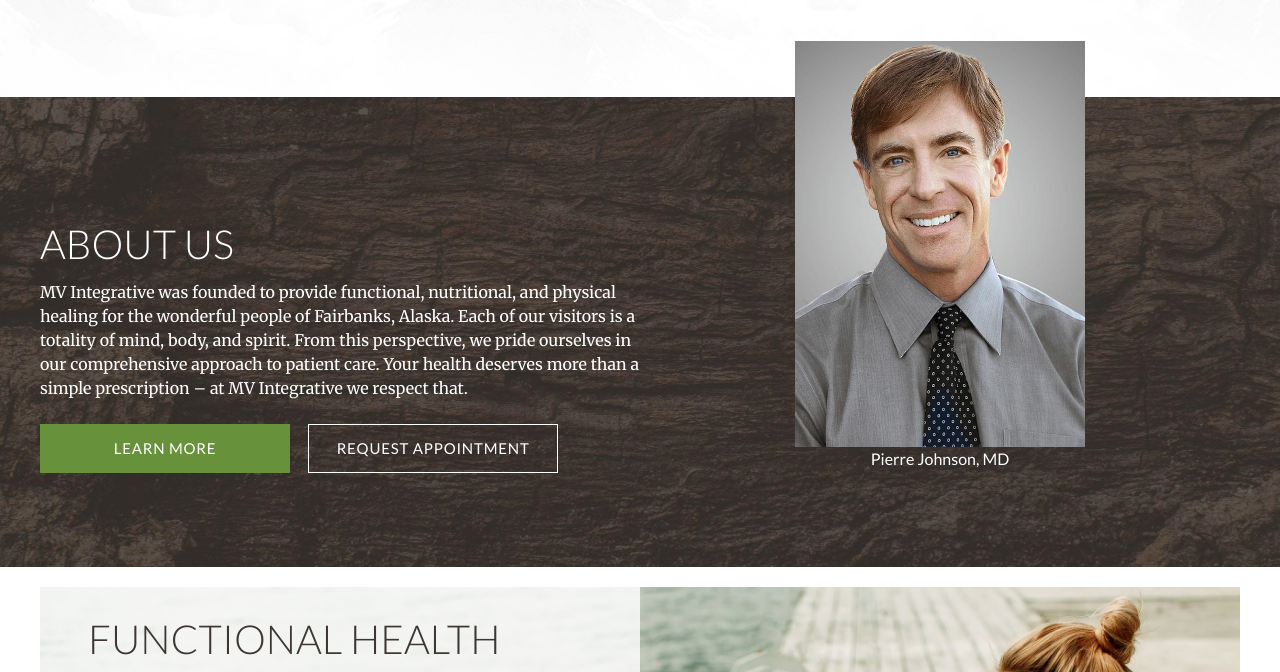
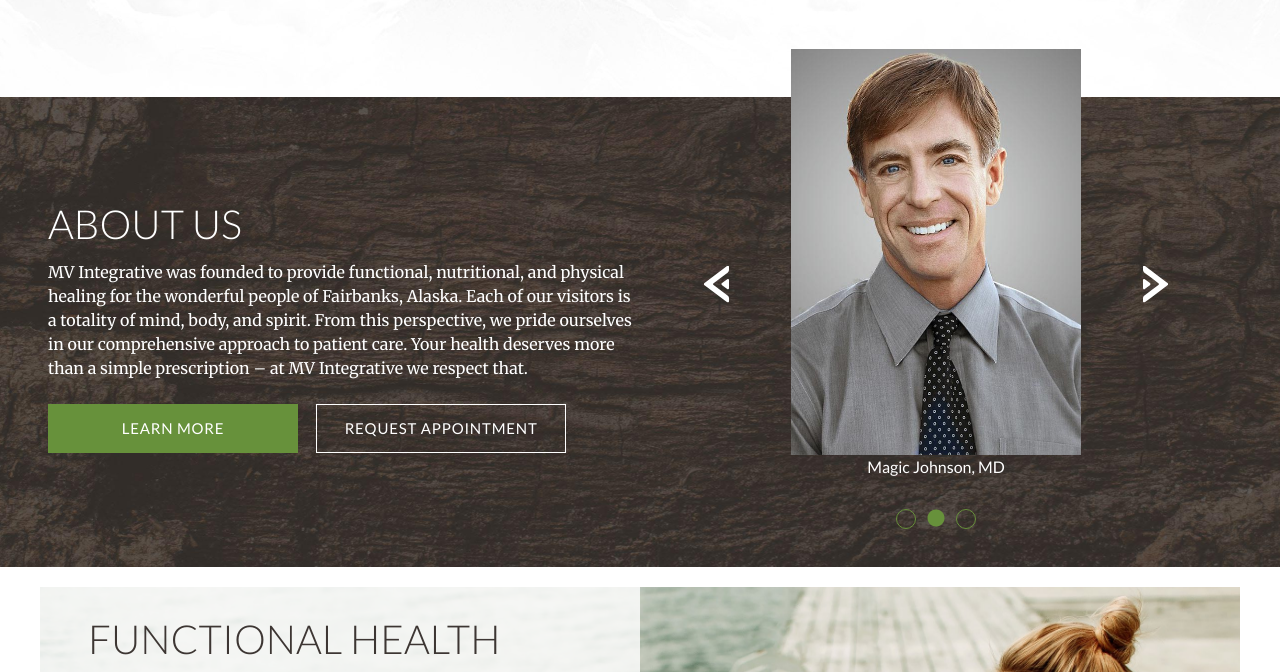
Before and after one commit to drbcreative/MV_Integrative_Front-End, a plain HTML site: page index.html in a window 1280 px wide. Shown: the part 1327-1999 px from the top of the page. Drawn offline with Linux system fonts and the light colour scheme.

Commit message:
art approved and ready to go. unable to get final slider working

```diff
--- a/index.html
+++ b/index.html
@@ -32,7 +32,7 @@
         </a>
       </div>
       <div class="col-middle">
-        <p class="topbar-lead-copy color-dark">
+        <p class="topbar-lead-copy color-dark-accent">
           Refer a friend and you will BOTH receive $25 off your next appointment!
         </p>
       </div>
@@ -228,10 +228,22 @@
         </div>
         <div class="col-right">
           <div class="about--slider-container">
+            <div class="about--slider-nav">
+              <img src="images/arrow-left.svg" alt="" class="about--slider-nav-arrow-left">
+              <img src="images/arrow-right.svg" alt="" class="about--slider-nav-arrow-right">
+            </div>
             <div class="about--slider">
               <div class="slide">
                 <img src="images/doc-portrait-1@2x.jpg" alt="">
                 <p class="slide-caption">Pierre Johnson, MD</p>
+              </div>
+              <div class="slide">
+                <img src="images/doc-portrait-1@2x.jpg" alt="">
+                <p class="slide-caption">Magic Johnson, MD</p>
+              </div>
+              <div class="slide">
+                <img src="images/doc-portrait-1@2x.jpg" alt="">
+                <p class="slide-caption">Don Johnson, MD</p>
               </div>
             </div>
           </div>
@@ -260,6 +272,12 @@
                   services provide comprehensive food guides based on your specific metabolic needs.
                 </p>
               </div>
+              <!-- <div class="tip--slide">
+                <p class="slide--info">
+                  Lorem ipsum, dolor sit amet consectetur adipisicing elit. Placeat odit maxime, quidem est corporis
+                  unde. Possimus excepturi consectetur ut nesciunt tenetur nisi, ea eaque illo, aut rerum non est illum?
+                </p>
+              </div> -->
             </div>
           </div>
         </div>
@@ -335,7 +353,7 @@
       <div class="containerish">
         <div class="section-info">
           <h2 class="color-dark">Visit Our <br class="d-md-none"> Sister Site</h2>
-          <p class="body-copy color-dark mt-3 mb-4 is-italic">
+          <p class="body-copy color-dark mt-3 mb-4 is-italic is-bold">
             For further help with your wellness goals, visit ReviveAK. Our sister site offers TempSure, SculpSure and
             other aesthetic treatments designed to bring your body and mind into a state of full synchrony.
           </p>
@@ -351,10 +369,11 @@
         <div class="section-info">
           <h2 class="color-dark">MASSAGE THERAPY</h2>
           <p class="body-copy color-dark mt-3 mb-4 is-italic">
-            Lorem ipsum dolor sit amet, consetetur sadipscing elitr, sed diam nonumy eirmod tempor invidunt ut labore et
-            dolore magna aliquyam erat, sed diam voluptua. At vero eos et accusam et justo duo dolores et ea rebum. Stet
-            clita kasd gubergren, no sea takimata sanctus est Lorem ipsum dolor sit amet. Lorem ipsum dolor sit amet,
-            consetetur.
+            High stress levels often serve to disrupt our quality of life. At MV Integrative, we’re dedicated to
+            optimizing your
+            health and facilitating your wellness goals. Our philosophy is full body synchrony, as such we believe that
+            relaxation
+            through massage therapy can improve not only physical, but emotional and mental health as well.
           </p>
           <div class="ui-btn-group">
             <a href="#" class="ui-btn ui-btn-main">LEARN MORE</a>
@@ -433,11 +452,22 @@
         nextArrow: $('.hero--slider-nav-arrow-right')
       });
       /* about us slider */
+      $('.about--slider').slick({
+        autoplay: true,
+        slidesToShow: 1,
+        slideToScroll: 1,
+        infinite: true,
+        dots: true,
+        prevArrow: $('.about--slider-nav-arrow-left'),
+        nextArrow: $('.about--slider-nav-arrow-right')
+      });
       // $('.tip--info-container').slick({
-      //   dots: true,
+      //   autoplay: true,
       //   arrows: false,
-      //   autoplay: true
-      // });
+      //   slidesToShow: 1,
+      //   slideToScroll: 1,
+      //   infinite: true
+      // })
     });
   </script>
 </body>
--- a/scss/partials/_links.scss
+++ b/scss/partials/_links.scss
@@ -8,7 +8,7 @@
   font-size: 0.8125rem;
   // font-weight: 700;
   line-height: 1rem;
-  color: $color-dark;
+  color: $color-dark-accent;
   @include linkFade;
 
   &:hover {
--- a/scss/partials/_sections.scss
+++ b/scss/partials/_sections.scss
@@ -119,20 +119,27 @@
 
   @include isXLarge {
     height: 470px;
+    padding: 0 3rem;
   }
 
   .containerish {
-    display: grid;
+    height: 100%;
+    // display: grid;
+    // grid-template-columns: minmax(1, 1fr);
     row-gap: 2rem;
 
+    @include isMedium {
+      display: grid;
+      grid-template-columns: minmax(0, 1fr);
+    }
 
     @include isLarge {
-      grid-template-columns: 1.5fr 1fr;
+      grid-template-columns: 1.5fr minmax(0, 1fr);
       // margin-top: -3.5rem;
     }
 
     @include isXLarge {
-      grid-template-columns: 1fr 1fr;
+      grid-template-columns: 1fr minmax(0, 1fr);
       // margin-top: -4rem;
       overflow: visible;
     }
@@ -147,12 +154,87 @@
       // top: -2rem;
 
       @include isXLarge {
-        top: -6rem;
+        top: -3rem;
       }
 
       .about--slider-container {
 
+        .about--slider-nav {
+          position: absolute;
+          top: 50%;
+          transform: translateY(-50%);
+          width: 100%;
+          display: flex;
+          justify-content: space-between;
+          z-index: 999;
+          cursor: pointer;
+
+          @include isLarge {
+            padding: 0 1rem;
+          }
+
+          @include isXLarge {
+            padding: 0 4rem;
+          }
+
+          @include isGiant {
+            padding: 0 8rem;
+          }
+
+          img {
+            width: 25.2px;
+            height: 36.8px;
+          }
+        }
+
         .about--slider {
+
+          .slick-dots {
+            // background: red;
+            position: absolute;
+            left: 50%;
+            transform: translateX(-50%);
+            bottom: -20px;
+            list-style: none;
+            display: block;
+            text-align: center;
+            padding: 0;
+            margin: 0;
+
+            @include isXLarge {
+              bottom: -50px;
+            }
+          }
+
+          .slick-dots li button::before {
+            position: absolute;
+            top: 0;
+            left: 0;
+            // content: "•";
+            width: 20px;
+            height: 20px;
+            font-family: "slick";
+            font-size: 20px;
+            line-height: 20px;
+            text-align: center;
+            color: transparent;
+            border: 1px solid $color-main;
+            border-radius: 50%;
+            opacity: 1;
+            -webkit-font-smoothing: antialiased;
+            -moz-osx-font-smoothing: grayscale;
+          }
+
+          .slick-dots li.slick-active button::before {
+            color: $color-main;
+            opacity: 1;
+            border: none;
+          }
+
+          .slick-track {
+            width: 100vw;
+          }
+
           .slide {
             display: flex;
             flex-direction: column;
@@ -210,7 +292,7 @@
 
       @include isXLarge {
         display: grid;
-        grid-template-columns: 1fr 1fr;
+        grid-template-columns: 1fr minmax(0, 1fr);
       }
 
       .tip--left {
@@ -220,8 +302,10 @@
       }
 
       .tip--right {
+        // background: red;
+        grid-column: 2;
         display: grid;
-        grid-template-rows: 60px 320px;
+        grid-template-rows: 60px minmax(0, 320px);
 
         .tip--slider-nav {
           grid-row: 1;
@@ -243,8 +327,9 @@
 
             .slide--info {
               color: $color-white;
-              font-family: $font-secondary;
+              font-family: $font-primary;
               font-size: 1rem;
+              max-width: 240px;
             }
           }
         }
@@ -317,6 +402,10 @@
       padding: 20px;
       display: flex;
       align-items: center;
+
+      @include isRetina {
+        padding: 0 2rem;
+      }
     }
   }
 }
@@ -355,6 +444,10 @@
 
       @include isLarge {
         grid-row: 1;
+      }
+
+      @include isRetina {
+        padding: 0 2rem;
       }
     }
 
@@ -395,6 +488,10 @@
     .section-info {
       text-align: center;
 
+      p {
+        line-height: 2rem;
+      }
+
       @include isMedium {
         max-width: 500px;
       }
@@ -410,7 +507,7 @@
       }
 
       @include isRetina {
-        max-width: 793px;
+        max-width: 720px;
         padding: .5rem 0;
       }
 
```
Also changed, not shown: css/theme.min.css, images/aesthetics-bg.jpg (added), images/aesthetics-bg@2x.jpg, 2 other files.
